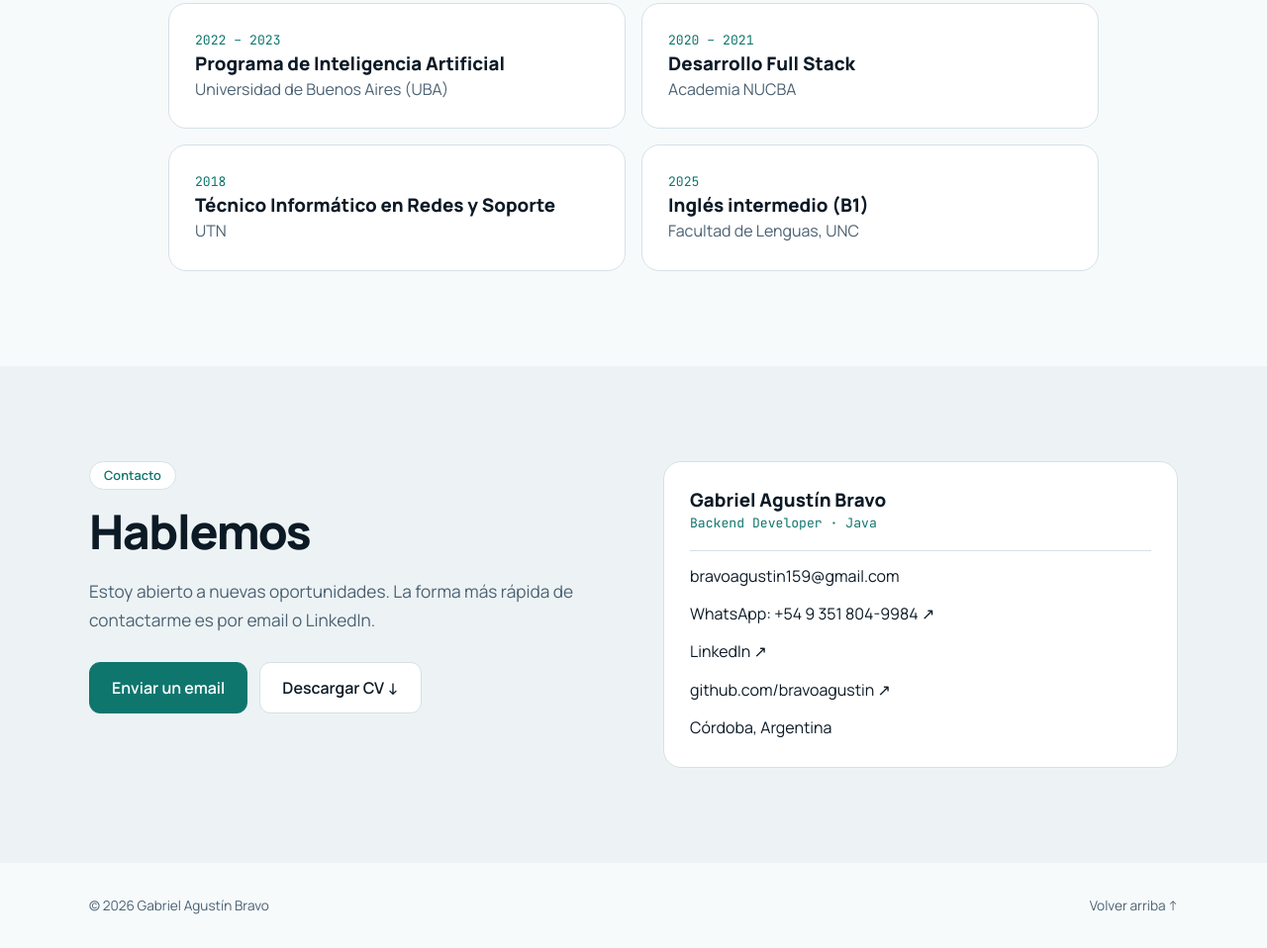
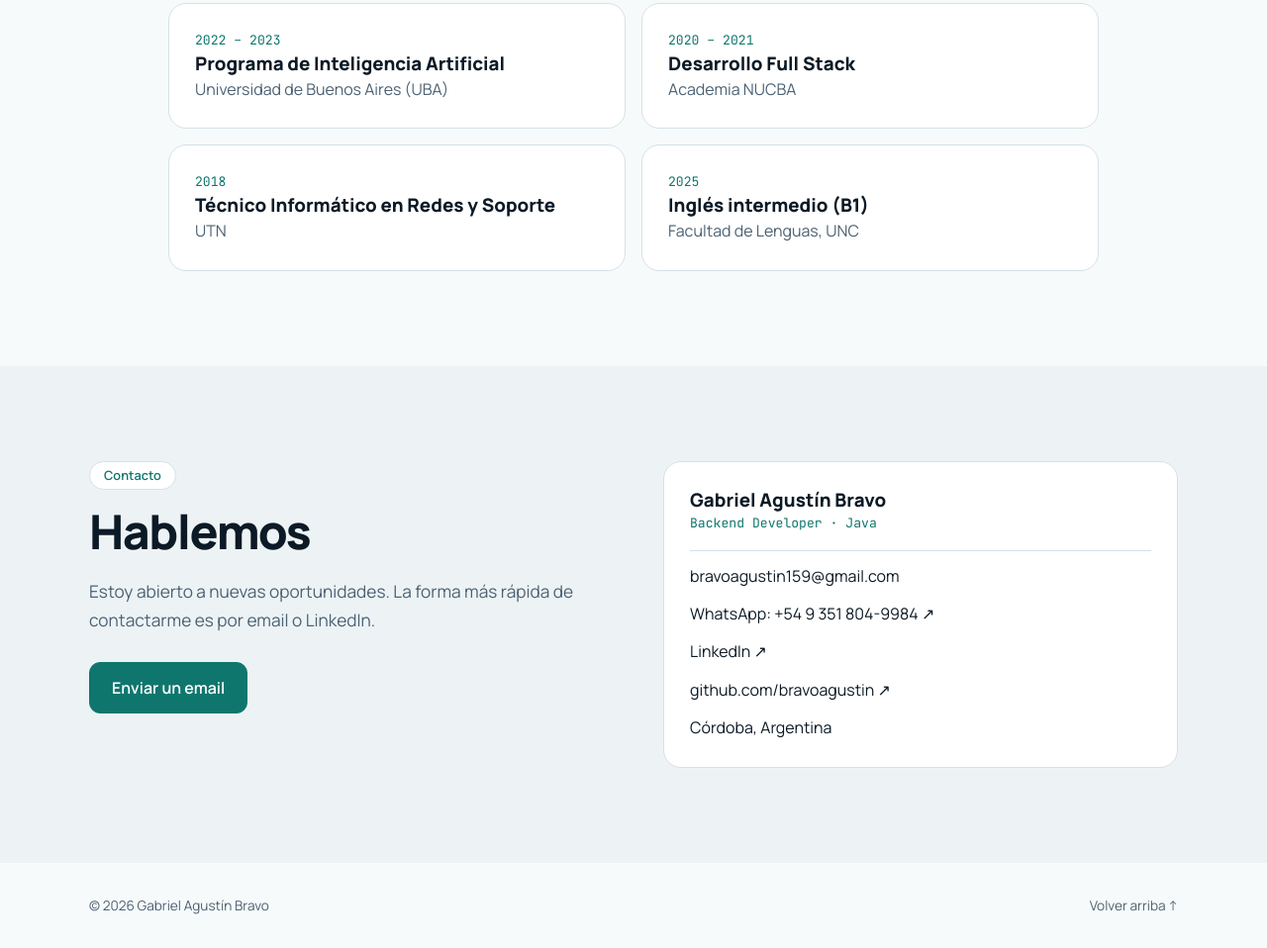
Before and after one commit to bravoagustin/bravoagustin.github.io, a plain HTML site: page index.html in a window 1280 px wide. Shown: the part 4503-5461 px from the top of the page at 99% size. Drawn offline with Linux system fonts and the light colour scheme.

Commit message:
Contacto: quita el botón de descarga del CV
Co-Authored-By: Claude Sonnet 5.5 <noreply@anthropic.com>
Claude-Session: https://claude.ai/code/session_016jxiF1oHAAfhbf5t8YRcLU

```diff
--- a/index.html
+++ b/index.html
@@ -38,7 +38,7 @@
 <section id="education"><div class="wrap narrow"><header class="sh"><span class="tag" data-en="Education">Formación</span><h2 data-en="Studies and languages">Estudios e idiomas</h2></header><div class="grid"><article class="card reveal"><p class="mono">2022 – 2023</p><h3 data-en="Artificial Intelligence Program">Programa de Inteligencia Artificial</h3><p>Universidad de Buenos Aires (UBA)</p></article><article class="card reveal"><p class="mono">2020 – 2021</p><h3 data-en="Full Stack Development">Desarrollo Full Stack</h3><p>Academia NUCBA</p></article><article class="card reveal"><p class="mono" data-en="2018">2018</p><h3 data-en="IT Networking &amp; Support Technician">Técnico Informático en Redes y Soporte</h3><p>UTN</p></article><article class="card reveal"><p class="mono">2025</p><h3 data-en="Intermediate English (B1)">Inglés intermedio (B1)</h3><p>Facultad de Lenguas, UNC</p></article></div></div></section>
 <section id="contact" class="alt"><div class="wrap two"><div><span class="tag" data-en="Contact">Contacto</span><h2 data-en="Let&#x27;s talk">Hablemos</h2>
 <p class="lead" data-en="I'm open to new opportunities. Email or LinkedIn is the fastest way to reach me.">Estoy abierto a nuevas oportunidades. La forma más rápida de contactarme es por email o LinkedIn.</p>
-<div class="actions"><a class="btn primary" href="mailto:bravoagustin159@gmail.com" data-en="Send an email">Enviar un email</a><a class="btn " href="assets/CV_Gabriel_Bravo_Backend.pdf" download data-en="Download CV (Spanish) ↓">Descargar CV ↓</a></div></div>
+<div class="actions"><a class="btn primary" href="mailto:bravoagustin159@gmail.com" data-en="Send an email">Enviar un email</a></div></div>
 <div class="card contact"><h3>Gabriel Agustín Bravo</h3><p class="mono">Backend Developer · Java</p><ul><li><a href="mailto:bravoagustin159@gmail.com">bravoagustin159@gmail.com</a></li><li><a href="https://wa.me/5493518049984" target="_blank" rel="noopener">WhatsApp: +54 9 351 804-9984 ↗</a></li><li><a href="https://www.linkedin.com/in/gabriel-agustin-bravo-64b015163/" target="_blank" rel="noopener">LinkedIn ↗</a></li><li><a href="https://github.com/bravoagustin" target="_blank" rel="noopener">github.com/bravoagustin ↗</a></li><li>Córdoba, Argentina</li></ul></div></div></section>
 </main>
 <footer class="wrap"><p>© 2026 Gabriel Agustín Bravo</p><a href="#home" data-en="Back to top ↑">Volver arriba ↑</a></footer>
```
